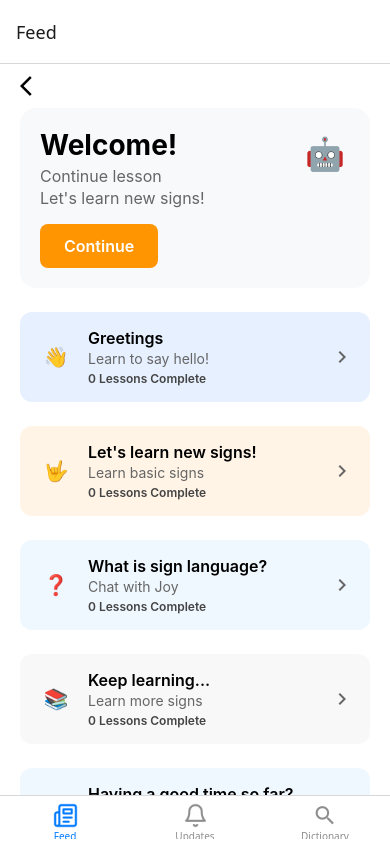
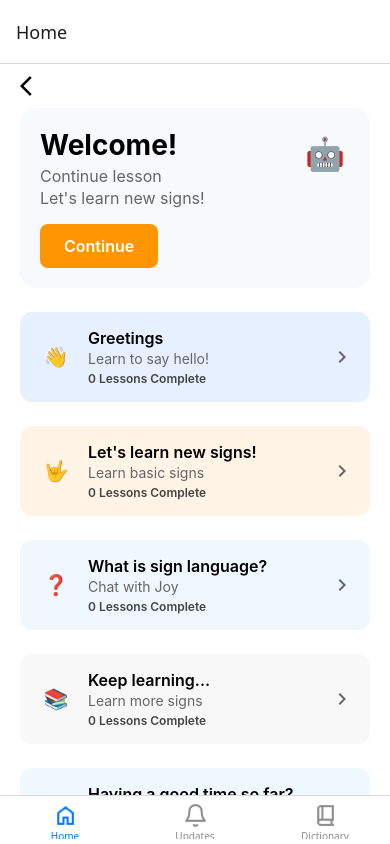
Before and after one commit to SISLEP/sisl-app, a React Native app: screen / in a window 390 px wide. Built offline with nearby package versions, Linux system fonts and the light colour scheme; what expo-linking would draw is missing.

Commit message:
Change the text and icon for Feed and Dictionary

```diff
--- a/src/navigation/index.tsx
+++ b/src/navigation/index.tsx
@@ -7,7 +7,8 @@ import {
 import { createNativeStackNavigator } from '@react-navigation/native-stack';
 import { Image } from 'react-native';
 import bell from '../assets/bell.png';
-import newspaper from '../assets/newspaper.png';
+import home from '../assets/home.png';
+import book from '../assets/book.png';
 import Icon from 'react-native-vector-icons/MaterialIcons'; // Import the icon library
 import Home from './screens/Home';
 import { Profile } from './screens/Profile';
@@ -23,10 +24,10 @@ const HomeTabs = createBottomTabNavigator({
     Home: {
       screen: Home,
       options: {
-        title: 'Feed',
+        title: 'Home',
         tabBarIcon: ({ color, size }) => (
           <Image
-            source={newspaper}
+            source={home}
             tintColor={color}
             style={{
               width: size,
@@ -57,7 +58,14 @@ const HomeTabs = createBottomTabNavigator({
       options: {
         title: 'Dictionary',
         tabBarIcon: ({ color, size }) => (
-          <Icon name="search" color={color} size={size} /> // Use the Icon component directly
+          <Image
+                    source={book}
+                    tintColor={color}
+                    style={{
+                      width: size,
+                      height: size,
+                    }}
+                  />
         ),
       },
     },
```
Also changed, not shown: src/assets/book.png (added), src/assets/home.png (added).
